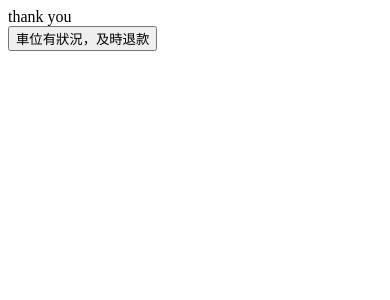
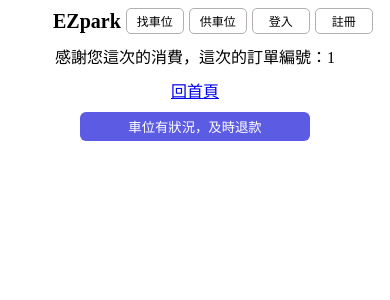
Before and after one commit to learntocode3/taipeiParking, a Flask app: page /thankyou/1 in a window 390 px wide. Shown: the top 300 px of the page. Run offline with Flask 2, Linux system fonts and the light colour scheme.

Commit message:
add css to all pages

```diff
--- a/static/css/nav.css
+++ b/static/css/nav.css
@@ -30,3 +30,17 @@
 .member{
     display: none;
 }
+
+@media(max-width:800px){
+    .top{
+        justify-content: space-around;
+    }
+    .right > div {
+        width: 40px;
+        font-size: 12px;
+    }
+    .left{
+        font-size: 20px;
+    }
+
+}
--- a/static/javascript/login.js
+++ b/static/javascript/login.js
@@ -1,5 +1,5 @@
-const base_url = "http://127.0.0.1:3000"
-const userAPI= `${base_url}/api/user`;
+// const base_url = "http://127.0.0.1:3000"
+const userAPI= '/api/user';
 
 const signIn=document.querySelector('.memberSignIn')
 signIn.addEventListener('click', memberSignin)
--- a/static/javascript/signup.js
+++ b/static/javascript/signup.js
@@ -1,5 +1,5 @@
-const base_url = "http://127.0.0.1:3000"
-const userAPI= `${base_url}/api/user`;
+//const base_url = "http://127.0.0.1:3000"
+const userAPI= '/api/user';
 
 const signUp=document.querySelector('.memberSignUp')
 signUp.addEventListener('click', memberSignUp)
--- a/templates/card.html
+++ b/templates/card.html
@@ -8,15 +8,15 @@
     <title>Sign Up Credit Card</title>
 </head>
 <body>
-
+<div class="all">
     <div>帳號註冊成功，請註冊信用卡</div>
 
     <div class="tpfield" id="card-number"></div>
     <div class="tpfield" id="card-expiration-date"></div>
     <div class="tpfield" id="card-ccv"></div>
 
-    <button class="order-Btn">get prime</button>
-
+    <button class="order-Btn">註冊卡片</button>
+</div>
 
 <script src="https://js.tappaysdk.com/tpdirect/v5.9.0"></script>
 <script src="../static/javascript/field.js"></script>
--- a/templates/index.html
+++ b/templates/index.html
@@ -18,7 +18,7 @@
                 <div class="signIn">登入</div>
                 <div class="logOut">登出</div>
                 <div class="signUp">註冊</div>
-                <div class="member">會員中心</div>
+                <div class="member">會員</div>
             </div>
         </div>
     </nav>
--- a/templates/offer.html
+++ b/templates/offer.html
@@ -18,7 +18,7 @@
                 <div class="signIn">登入</div>
                 <div class="logOut">登出</div>
                 <div class="signUp">註冊</div>
-                <div class="member">會員中心</div>
+                <div class="member">會員</div>
             </div>
         </div>
     </nav>
--- a/templates/thankyou.html
+++ b/templates/thankyou.html
@@ -4,17 +4,52 @@
     <meta charset="UTF-8">
     <meta http-equiv="X-UA-Compatible" content="IE=edge">
     <meta name="viewport" content="width=device-width, initial-scale=1.0">
-    <title>Document</title>
+    <link rel= "stylesheet" type="text/css" href="/static/css/nav.css">
+    <style>
+        .all{
+            display: flex;
+            flex-direction: column;
+            align-items: center;
+        }
+        button{
+            width: 230px;
+            color: white;
+            background-color: rgb(91, 91, 227);
+            border: none;
+            padding: 5px 0px;
+            border-radius: 6px;
+        }
+    </style>
+    <title>Thank you</title>
 </head>
 <body>
-    <div>thank you</div>
-    <button id="refundBtn">車位有狀況，及時退款</button>
+    <nav>
+        <div class="top">
+            <div class="left">EZpark</div>
+            <div class="right">
+                <div class="rentNow">找車位</div>
+                <div class="offerNow">供車位</div>
+                <div class="signIn">登入</div>
+                <div class="logOut">登出</div>
+                <div class="signUp">註冊</div>
+                <div class="member">會員</div>
+            </div>
+        </div>
+    </nav>
 
+    <div class="all">
+        <div class="record"></div>
+        <a href="/" style="margin:10px;">回首頁</a>
+        <button id="refundBtn">車位有狀況，及時退款</button>
+    </div>
 
+<script src="/static/javascript/nav.js"></script>
 <script>
     const orderId = document.URL.split("/").slice(-1)
 
     console.log(orderId[0])
+    const record=document.querySelector('.record')
+    record.innerHTML="感謝您這次的消費，"+"這次的訂單編號："+orderId[0]
 
     const refundBtn=document.querySelector('#refundBtn')
 
```
Also changed, not shown: static/css/booking.css (+20 -2 lines), static/css/field.css (+16 -0 lines), templates/booking.html (+20 -0 lines), templates/logIn.html (+10 -0 lines), templates/order.html (+33 -1 lines), templates/signUp.html (+10 -0 lines).
